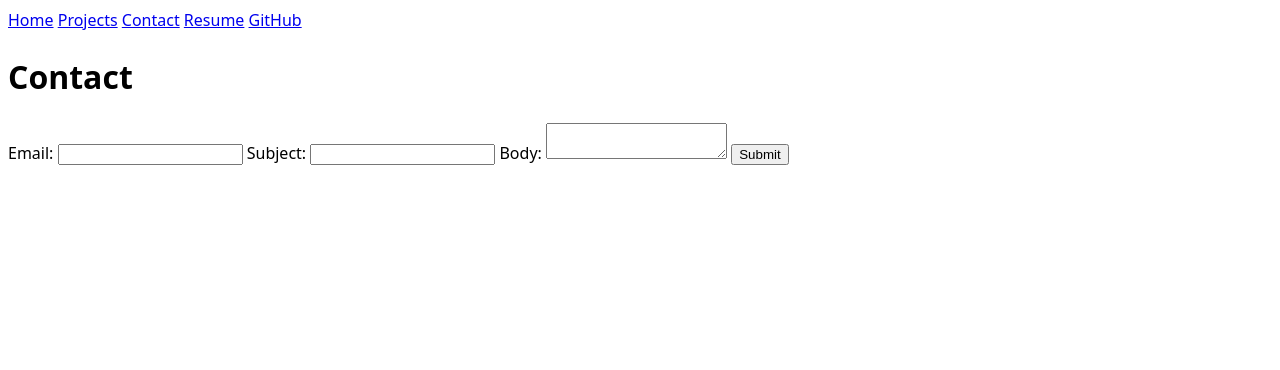
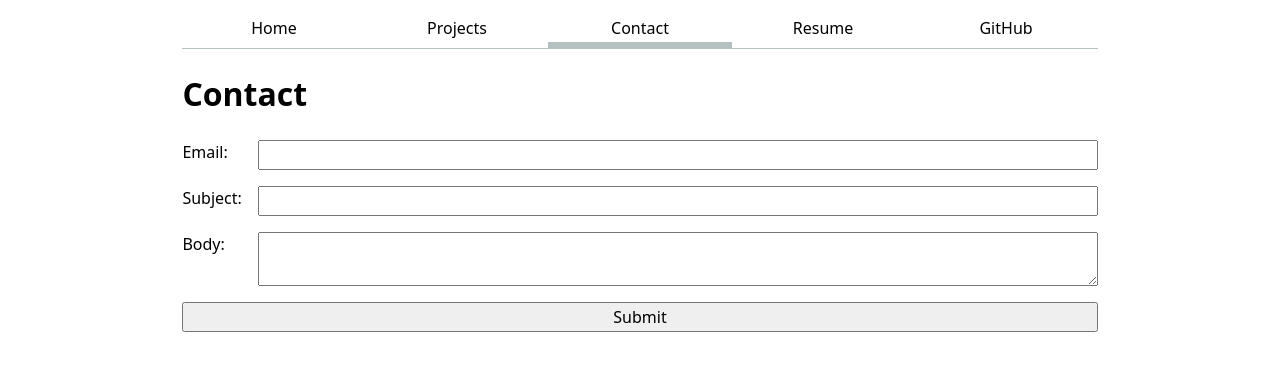
Before and after one commit to aaronmarasco/portfolio, a plain HTML site: page contact/index.html in a window 1280 px wide. Drawn offline with Linux system fonts and the light colour scheme.

Commit message:
step 3 complete

```diff
--- a/contact/index.html
+++ b/contact/index.html
@@ -10,7 +10,7 @@
     <nav>
         <a href="../">Home</a>
         <a href="../projects/">Projects</a>
-        <a href="./">Contact</a>
+        <a class="current" href="./">Contact</a>
         <a href="../resume/">Resume</a>
         <a href="https://github.com/aaronmarasco" target="_blank">GitHub</a>
     </nav>
--- a/style.css
+++ b/style.css
@@ -3,4 +3,50 @@ body {
 	   and use the OS’s UI font as the website font
 	 */
   font: 100%/1.5 system-ui;
+  max-width: 100ch;
+  margin-inline: auto;
+  padding-inline: 1em;
 }
+nav {
+  display: flex;
+  margin-bottom: 1px;
+  border-bottom: 1px solid oklch(80% 3% 200);
+}
+nav a{
+  flex: 1;
+  text-decoration: none;
+  color: inherit;
+  text-align: center;
+  padding: 0.5em;
+}
+.current {
+  border-bottom: 0.4em solid oklch(80% 3% 200);
+  padding-bottom: 0.1em;
+}
+html {
+    --color-accent: oklch(65% 50% 0);
+    accent-color: var(--color-accent);
+}
+nav a:hover {
+    border-bottom: 0.4em solid var(--color-accent);
+    padding-bottom: 0.1em;
+    background-color: oklch(from var(--color-accent) 95% 5% h);
+}
+input, textarea, button {
+    font: inherit;
+}
+form {
+    display: grid;
+    grid-template-columns: auto 1fr;
+    gap: 1em;
+}
+
+form label {
+    display: grid;
+    grid-template-columns: subgrid;
+    grid-column: 1 / -1;
+}
+
+form button {
+    grid-column: 1 / -1;
+}
```
Also changed, not shown: index.html (+1 -1 lines), projects/index.html (+1 -1 lines), resume/index.html (+1 -1 lines).
